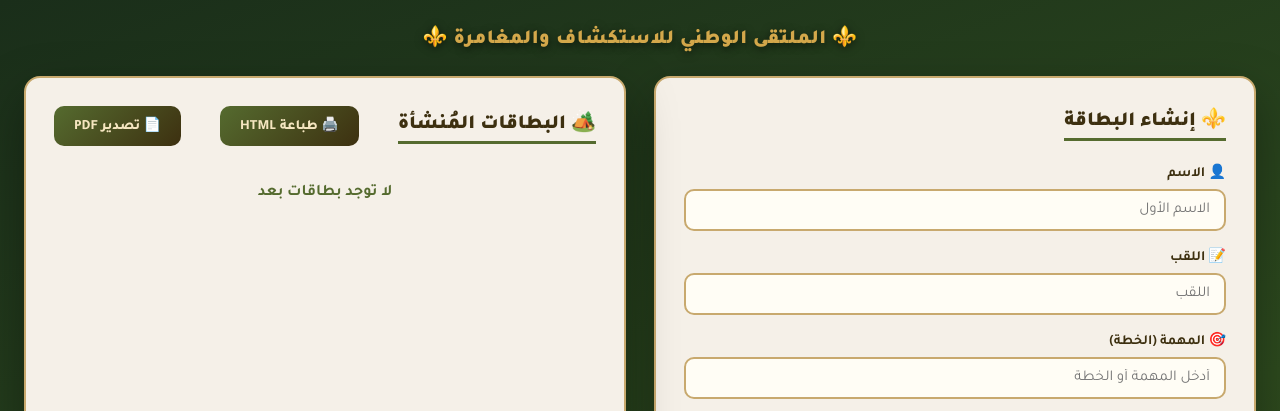
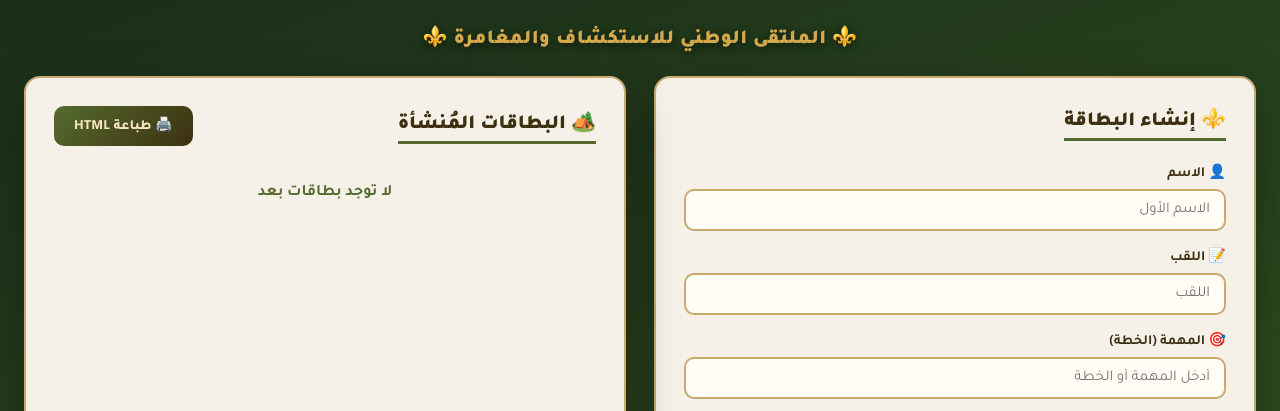
Before and after one commit to tounektimohamed/scoutsud, a Flask app: page / in a window 1280 px wide. Shown: the top 411 px of the page. Run offline with Flask 3, Linux system fonts and the light colour scheme; data that the repository does not hold is empty; some libraries are stand-ins or nearby versions.

Commit message:
remove PDF button

```diff
--- a/templates/badge.html
+++ b/templates/badge.html
@@ -426,7 +426,6 @@
         <div style="display:flex;align-items:center;justify-content:space-between;margin-bottom:16px;">
             <h2 style="margin-bottom:0;">🏕️ البطاقات المُنشأة</h2>
             <button class="main-btn no-print" onclick="printHtml()" style="width:auto;padding:10px 20px;font-size:14px;">🖨️ طباعة HTML</button>
-            <button class="main-btn no-print" onclick="exportPdf()" style="width:auto;padding:10px 20px;font-size:14px;">📄 تصدير PDF</button>
         </div>
         <div id="badgesList" class="badges-list print-area">
             <div class="loading">جارٍ تحميل البطاقات...</div>
@@ -633,10 +632,6 @@
     // Set logo on preview
     document.getElementById('previewLogo').src = LOGO_B64;
 
-    window.exportPdf = function() {
-        window.open('/api/export/pdf', '_blank');
-    };
-
     window.printHtml = function() {
         window.open('/api/export/print', '_blank');
     };
```
